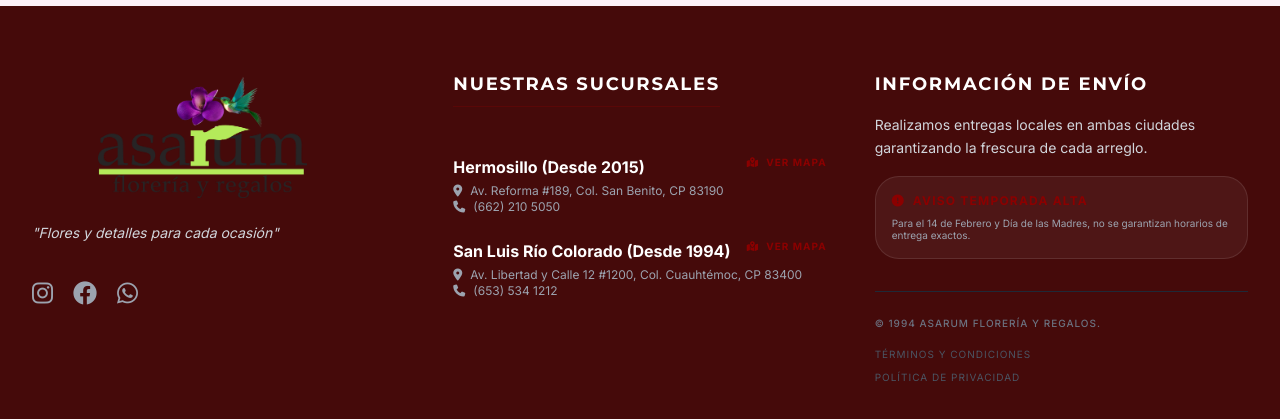
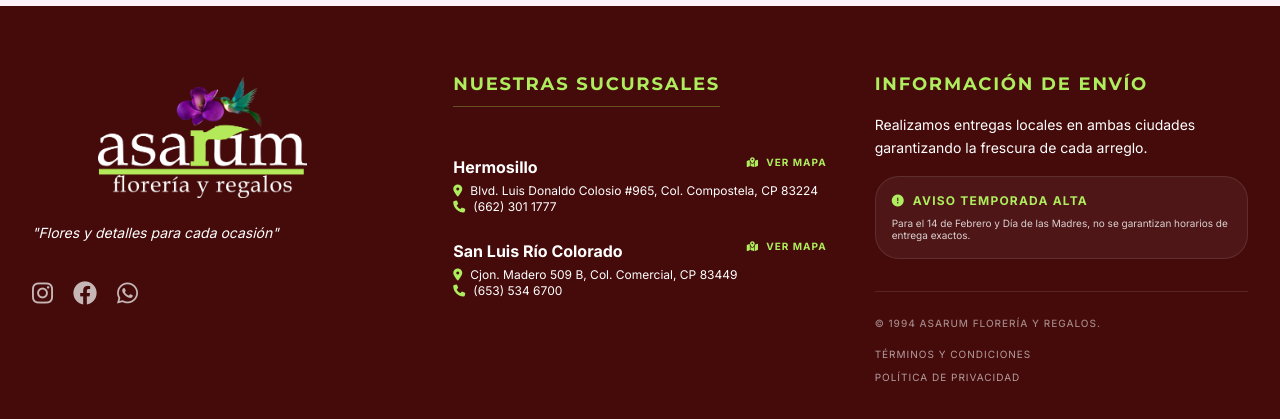
Before and after one commit to rennergymx-code/asarum-floreria-v2, a React (Vite) app: page /#/ in a window 1280 px wide. Shown: the part 3602-4021 px from the top of the page. Built offline with nearby package versions, Linux system fonts and the light colour scheme.

Commit message:
style: Refined footer colors, logo and branch info per user feedback

```diff
--- a/components/Footer.tsx
+++ b/components/Footer.tsx
@@ -11,18 +11,18 @@ const Footer: React.FC<{ season: Season }> = ({ season }) => {
       <div className="max-w-7xl mx-auto px-4 sm:px-6 lg:px-8 grid grid-cols-1 md:grid-cols-3 gap-12">
         {/* Brand Column */}
         <div className="flex flex-col">
-          <img src="/logo.png" alt="Asarum Florería y Regalos" className="h-32 w-auto mb-6 object-contain -ml-4" />
-          <p className="text-gray-300 text-sm leading-relaxed italic">
+          <img src="/logo-footer.png" alt="Asarum Florería y Regalos" className="h-32 w-auto mb-6 object-contain -ml-4" />
+          <p className="text-white text-sm leading-relaxed italic">
             "Flores y detalles para cada ocasión"
           </p>
           <div className="flex space-x-5 mt-8">
-            <a href="https://www.instagram.com/asarumfloreriayregaloshmo/" target="_blank" rel="noopener noreferrer" className="text-gray-400 hover:text-white transition-colors">
+            <a href="https://www.instagram.com/asarumfloreriayregaloshmo/" target="_blank" rel="noopener noreferrer" className="text-white/70 hover:text-[#AEED5D] transition-colors">
               <i className="fa-brands fa-instagram text-2xl"></i>
             </a>
-            <a href="https://www.facebook.com/asarumfloreria" target="_blank" rel="noopener noreferrer" className="text-gray-400 hover:text-white transition-colors">
+            <a href="https://www.facebook.com/asarumfloreria" target="_blank" rel="noopener noreferrer" className="text-white/70 hover:text-[#AEED5D] transition-colors">
               <i className="fa-brands fa-facebook text-2xl"></i>
             </a>
-            <a href="https://wa.me/526622105050" target="_blank" rel="noopener noreferrer" className="text-gray-400 hover:text-white transition-colors">
+            <a href="https://wa.me/526623011777" target="_blank" rel="noopener noreferrer" className="text-white/70 hover:text-[#AEED5D] transition-colors">
               <i className="fa-brands fa-whatsapp text-2xl"></i>
             </a>
           </div>
@@ -30,40 +30,40 @@ const Footer: React.FC<{ season: Season }> = ({ season }) => {
 
         {/* Locations Column */}
         <div className="space-y-8">
-          <h3 className="text-lg font-bold mb-4 border-b border-asarum-red/30 pb-2 inline-block uppercase tracking-widest">Nuestras Sucursales</h3>
+          <h3 className="text-lg font-bold mb-4 border-b border-[#AEED5D]/30 pb-2 inline-block uppercase tracking-widest text-[#AEED5D]">Nuestras Sucursales</h3>
 
           <div className="space-y-6">
             <div>
               <div className="flex justify-between items-start">
-                <span className="block font-bold text-white text-base">Hermosillo (Desde 2015)</span>
-                <a href="https://maps.app.goo.gl/SmXZK3Mo7pdHdPe58" target="_blank" rel="noopener noreferrer" className="text-asarum-red hover:text-red-400 text-[10px] font-black uppercase tracking-widest">
+                <span className="block font-bold text-white text-base">Hermosillo</span>
+                <a href="https://maps.app.goo.gl/SmXZK3Mo7pdHdPe58" target="_blank" rel="noopener noreferrer" className="text-[#AEED5D] hover:text-white text-[10px] font-black uppercase tracking-widest">
                   <i className="fa-solid fa-map-location-dot mr-1"></i> Ver Mapa
                 </a>
               </div>
-              <p className="text-xs text-gray-400 mt-1">
-                <i className="fa-solid fa-location-dot mr-2"></i>
-                Av. Reforma #189, Col. San Benito, CP 83190
+              <p className="text-xs text-white mt-1">
+                <i className="fa-solid fa-location-dot mr-2 text-[#AEED5D]"></i>
+                Blvd. Luis Donaldo Colosio #965, Col. Compostela, CP 83224
               </p>
-              <p className="text-xs text-gray-400">
-                <i className="fa-solid fa-phone mr-2"></i>
-                (662) 210 5050
+              <p className="text-xs text-white">
+                <i className="fa-solid fa-phone mr-2 text-[#AEED5D]"></i>
+                (662) 301 1777
               </p>
             </div>
 
             <div>
               <div className="flex justify-between items-start">
-                <span className="block font-bold text-white text-base">San Luis Río Colorado (Desde 1994)</span>
-                <a href="https://maps.app.goo.gl/scjmx5dRiY895gX2A" target="_blank" rel="noopener noreferrer" className="text-asarum-red hover:text-red-400 text-[10px] font-black uppercase tracking-widest">
+                <span className="block font-bold text-white text-base">San Luis Río Colorado</span>
+                <a href="https://maps.app.goo.gl/scjmx5dRiY895gX2A" target="_blank" rel="noopener noreferrer" className="text-[#AEED5D] hover:text-white text-[10px] font-black uppercase tracking-widest">
                   <i className="fa-solid fa-map-location-dot mr-1"></i> Ver Mapa
                 </a>
               </div>
-              <p className="text-xs text-gray-400 mt-1">
-                <i className="fa-solid fa-location-dot mr-2"></i>
-                Av. Libertad y Calle 12 #1200, Col. Cuauhtémoc, CP 83400
+              <p className="text-xs text-white mt-1">
+                <i className="fa-solid fa-location-dot mr-2 text-[#AEED5D]"></i>
+                Cjon. Madero 509 B, Col. Comercial, CP 83449
               </p>
-              <p className="text-xs text-gray-400">
-                <i className="fa-solid fa-phone mr-2"></i>
-                (653) 534 1212
+              <p className="text-xs text-white">
+                <i className="fa-solid fa-phone mr-2 text-[#AEED5D]"></i>
+                (653) 534 6700
               </p>
             </div>
           </div>
@@ -71,28 +71,28 @@ const Footer: React.FC<{ season: Season }> = ({ season }) => {
 
         {/* Shipping & Legal Column */}
         <div>
-          <h3 className="text-lg font-bold mb-4 uppercase tracking-widest">Información de Envío</h3>
-          <p className="text-gray-300 text-sm mb-4 leading-relaxed">
+          <h3 className="text-lg font-bold mb-4 uppercase tracking-widest text-[#AEED5D]">Información de Envío</h3>
+          <p className="text-white text-sm mb-4 leading-relaxed">
             Realizamos entregas locales en ambas ciudades garantizando la frescura de cada arreglo.
           </p>
           <div className="bg-white/5 p-4 rounded-2xl border border-white/10">
-            <p className="text-xs text-asarum-red font-black uppercase tracking-widest mb-2 flex items-center gap-2">
+            <p className="text-xs text-[#AEED5D] font-black uppercase tracking-widest mb-2 flex items-center gap-2">
               <i className="fa-solid fa-circle-exclamation"></i>
               Aviso Temporada Alta
             </p>
-            <p className="text-[10px] text-gray-400 leading-tight">
+            <p className="text-[10px] text-white/80 leading-tight">
               Para el 14 de Febrero y Día de las Madres, no se garantizan horarios de entrega exactos.
             </p>
           </div>
-          <div className="mt-8 border-t border-gray-800 pt-6">
-            <p className="text-[10px] text-gray-500 uppercase tracking-widest font-medium">
+          <div className="mt-8 border-t border-white/10 pt-6">
+            <p className="text-[10px] text-white/50 uppercase tracking-widest font-medium">
               © 1994 Asarum Florería y Regalos.
             </p>
             <div className="flex flex-col gap-2 mt-4">
-              <Link to="/terminos-y-condiciones" className="text-[10px] text-gray-600 hover:text-white transition-colors uppercase tracking-widest">
+              <Link to="/terminos-y-condiciones" className="text-[10px] text-white/60 hover:text-[#AEED5D] transition-colors uppercase tracking-widest">
                 Términos y Condiciones
               </Link>
-              <Link to="/politica-de-privacidad" className="text-[10px] text-gray-600 hover:text-white transition-colors uppercase tracking-widest">
+              <Link to="/politica-de-privacidad" className="text-[10px] text-white/60 hover:text-[#AEED5D] transition-colors uppercase tracking-widest">
                 Política de Privacidad
               </Link>
             </div>
```
Also changed, not shown: public/logo-footer.png (added).
